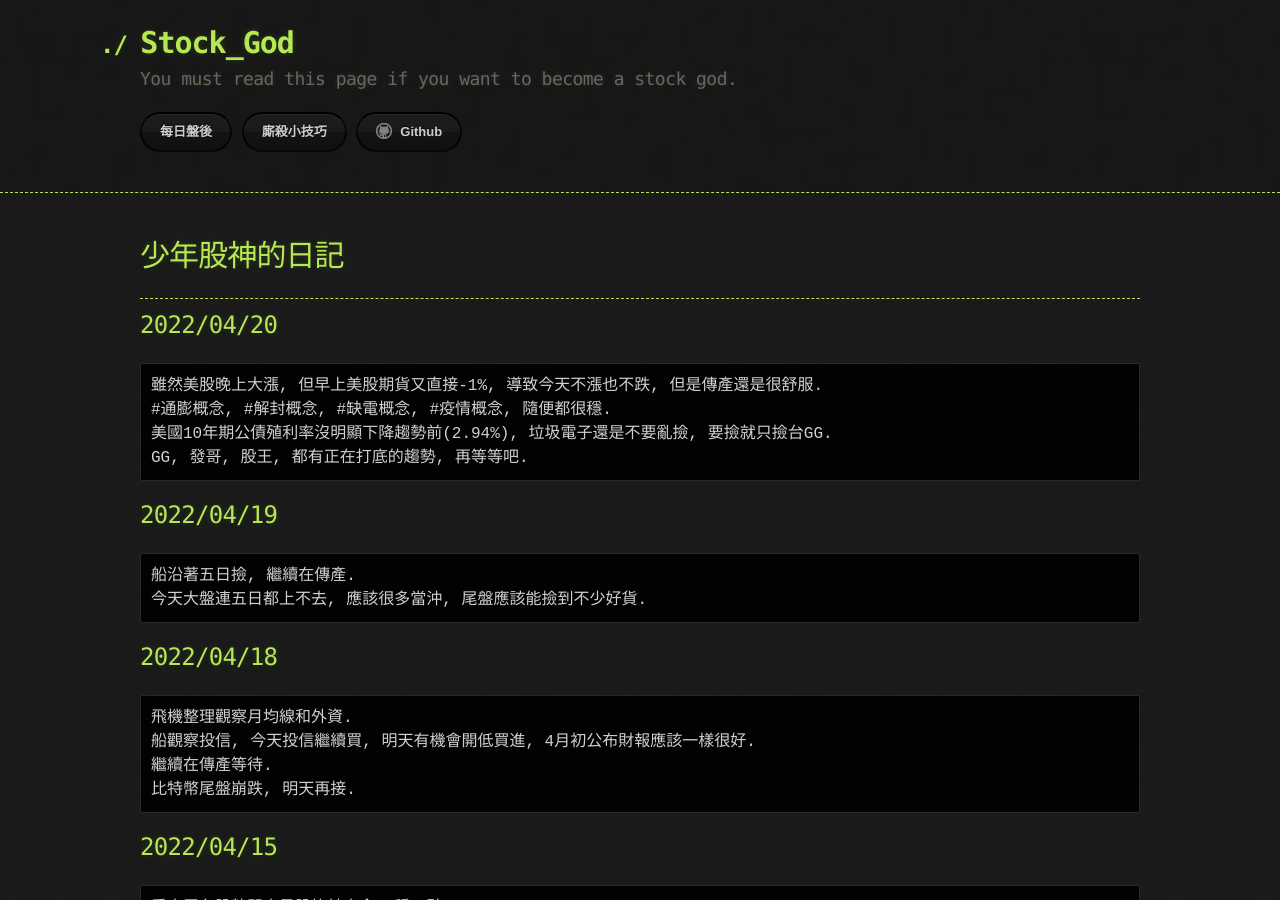
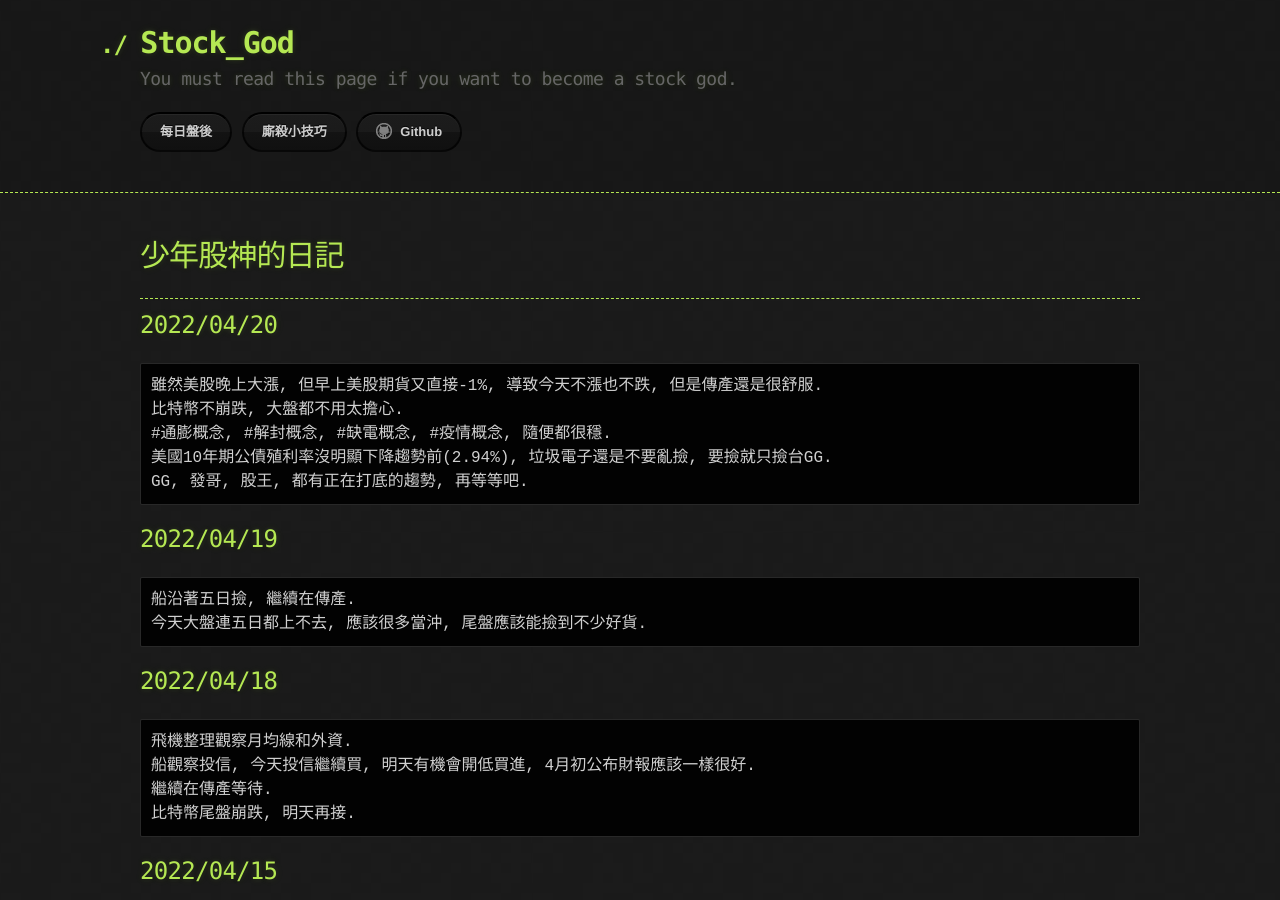
Before and after one commit to lepg5487/Stock_God, a Jekyll site: the page built from index.md, in a window 1280 px wide and 900 px high. Built offline with Jekyll 4.4.1, drawn with Linux system fonts in a browser that asks for light colours; our own code applies the rules of GitHub Pages for plain Markdown files.

Commit message:
Update index.md

````diff
--- a/index.md
+++ b/index.md
@@ -9,6 +9,7 @@ layout: testlayouts
 ## 2022/04/20
 ```
 雖然美股晚上大漲, 但早上美股期貨又直接-1%, 導致今天不漲也不跌, 但是傳產還是很舒服.
+比特幣不崩跌, 大盤都不用太擔心.
 #通膨概念, #解封概念, #缺電概念, #疫情概念, 隨便都很穩.
 美國10年期公債殖利率沒明顯下降趨勢前(2.94%), 垃圾電子還是不要亂撿, 要撿就只撿台GG.
 GG, 發哥, 股王, 都有正在打底的趨勢, 再等等吧.
````
